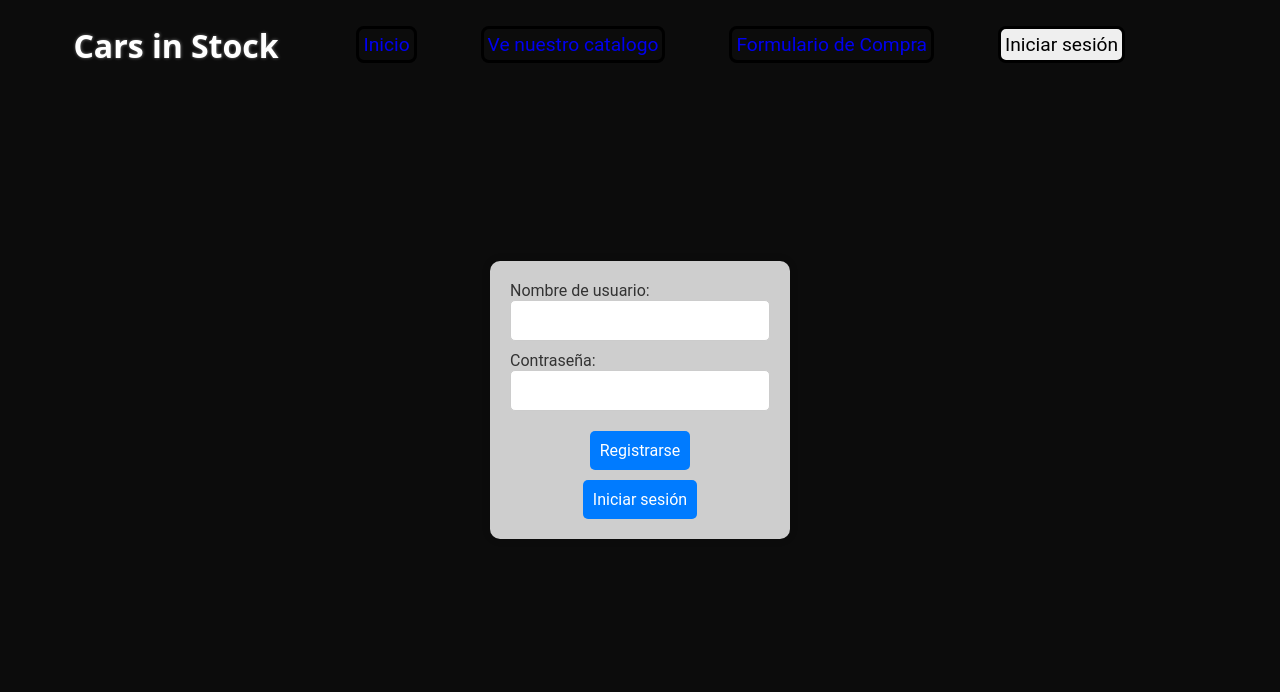
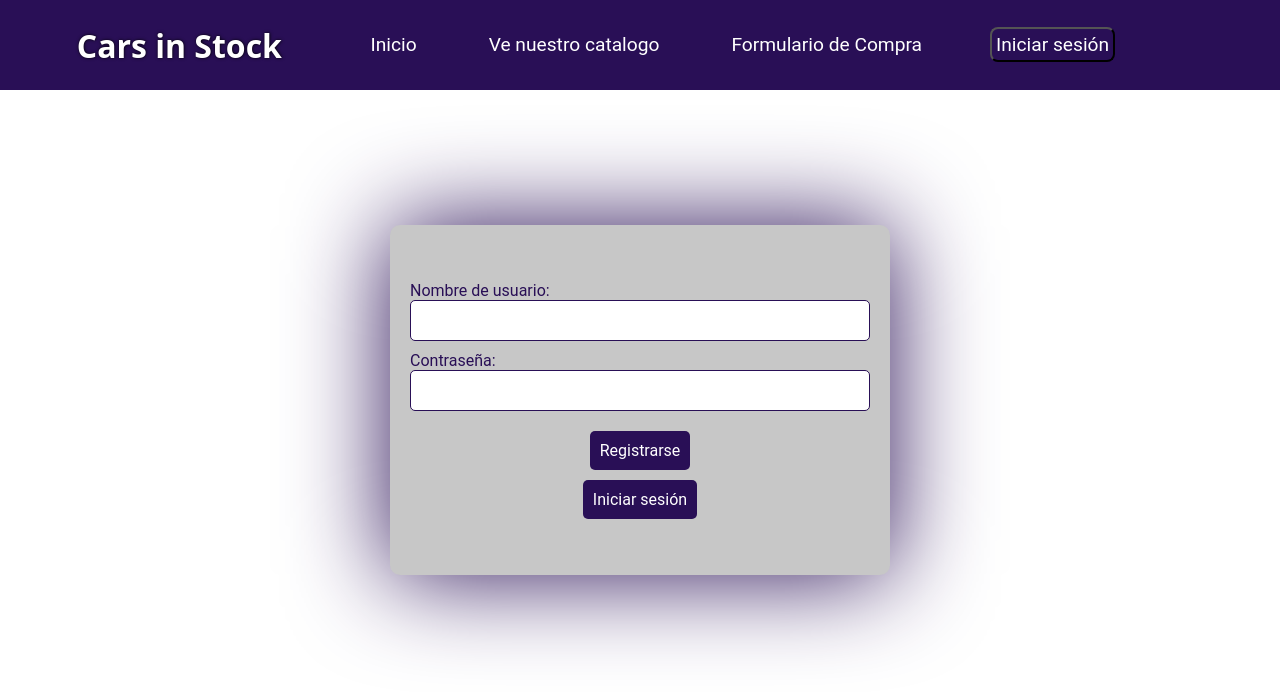
Before and after one commit to JustKillu/Carritos, a React (Vite) app in the folder frontend/: page /register in a window 1280 px wide. Shown: the top 692 px of the page. Built offline with nearby package versions, Linux system fonts and the light colour scheme.

Commit message:
Cambios de CSS hechos por carmen

```diff
--- a/frontend/src/components/Modelos.jsx
+++ b/frontend/src/components/Modelos.jsx
@@ -23,7 +23,7 @@ function Modelos() {
         <div className='content'>
           <h1>Modelos</h1>
           {modelos ? (
-            <div>
+            <div className='flex'>
               {modelos.map((modelo) => (
                 <div key={modelo.id} className='card'>
                   <img src={modelo.Img} alt={modelo.Modelo} />
--- a/frontend/src/components/styles/Login.css
+++ b/frontend/src/components/styles/Login.css
@@ -1,3 +1,8 @@
+:root {
+    --background-color: black;
+    --purpura: #290F56;
+    --text-color: #fff;
+}
 .Videoparallax {
     position: fixed;
     top: 0;
@@ -36,13 +41,13 @@
     flex-direction: column;
     justify-content: center;
     align-items: center;
-    width: 300px;
-    margin: 0 auto;
+    width: 500px;
+    height: 350px;
     padding: 20px;
     border-radius: 10px;
-    background: rgba(255, 255, 255, 0.8);
+    background: #c7c7c7;;
     backdrop-filter: blur(10px);
-    box-shadow: 0 0 10px rgba(0, 0, 0, 0.1);
+    box-shadow: 0 0 100px var(--purpura);
     position: absolute;
     top: 50%;
     left: 50%;
@@ -50,34 +55,35 @@
 }
 
 ._login-title {
-    display: flex;
-    flex-direction: column;
+    text-align: center;
     width: 100%;
     margin-bottom: 10px;
-    font-size: 1rem;
-    color: #333;
+    font-size: 2.5rem;
+    color: var(--purpura);
 }
 
 ._login-input {
     padding: 10px;
     border-radius: 5px;
-    border: 1px solid #ccc;
+    margin: 6px 30px;
+    border: 1px solid var(--purpura);
     font-size: 1rem;
 }
 
 ._login-submit, ._login-container ._register-button {
-    margin-top: 10px;
+    margin: 6px 100px;
     padding: 10px;
-    border-radius: 5px;
-    border: none;
-    background-color: #007BFF;
+    border-radius: 10px;
+    background-color: var(--purpura);
     color: white;
     font-size: 1rem;
     cursor: pointer;
 }
 
 ._login-submit:hover, ._login-container ._register-button:hover {
-    background-color: #0056b3;
+    background-color: #452a72a9;
+    color: var(--text-color);
+    border: 1px solid var(--purpura);
 }
 
 ._login-error {
@@ -100,7 +106,7 @@
     padding: 10px;
     border-radius: 5px;
     border: none;
-    background-color: #007BFF;
+    background-color: var(--purpura);
     color: white;
     font-size: 1rem;
     cursor: pointer;
--- a/frontend/src/components/styles/Modelos.css
+++ b/frontend/src/components/styles/Modelos.css
@@ -7,13 +7,13 @@
 }
 .content{
     display: flex;
-    width: 40%;
+    width: 60%;
     padding: 20px;
     text-align: justify;
     flex-direction: column;
     align-items: center;
     justify-content: center;
-    margin-top: 90px;
+    margin-top: 100px;
 }
 .wrapper{
     height: 100vh;
@@ -22,6 +22,8 @@
     perspective: 10px;
     margin: 0;
     padding: 0;
+    justify-content: center;
+    align-items: center;
 }
 
 .titulo{
@@ -105,16 +107,31 @@
     border-radius: 5px;
     padding: 15px;
     margin: 15px;
-    text-align: center;
+    text-align:center;
     background-color: white;
+    width: 300px;
+
     color: black; /* color del texto dentro de las tarjetas */
+
+  }
+
+  .card:hover {
+    box-shadow: 0 0 5px white;
+    text-shadow: black 0.01em 0.01em 0.01em;
   }
 
   .card img {
-    width: 100%;
+    width: 90%;
     height: auto;
   }
 
   .card h3, .card p {
     color: black; /* color del texto de los títulos y párrafos dentro de las tarjetas */
   }
+
+ .flex{
+    display: flex;
+    flex-direction: row;
+    justify-content: space-around;
+    width: 100%;
+ }
--- a/frontend/src/components/styles/Navb.css
+++ b/frontend/src/components/styles/Navb.css
@@ -2,11 +2,12 @@
 
 :root {
     --background-color: black;
+    --purpura: #290F56;
     --text-color: #fff;
 }
 
 body {
-    background-color: rgb(12, 12, 12);
+    background-color: rgb(255, 255, 255);
 }
 
 * {
@@ -17,7 +18,7 @@ body {
 }
 
 .bg-color {
-    background-color: var(--background-color);
+    background-color: var(var(--purpura));
 }
 
 .text-color {
@@ -36,7 +37,7 @@ header {
     font-size: 2rem;
     font-family: system-ui, -apple-system, BlinkMacSystemFont, 'Segoe UI', Roboto, Oxygen, Ubuntu, Cantarell, 'Open Sans', 'Helvetica Neue', sans-serif;
     text-align: center;
-    text-shadow: gray 0.01em 0.01em 0.1em;
+    text-shadow: rgb(0, 0, 0) 0.01em 0.01em 0.1em;
 }
 
 .header {
@@ -45,24 +46,17 @@ header {
     height: 90px;
     width: 100%;
     padding: 0 2rem;
-    display: flex;
     align-items: center;
     justify-content: space-around;
-    background-color: transparent;
+    background-color: var(--purpura);
     color: var(--text-color);
 }
 
 .nav {
-    position: fixed;
-    z-index: 999;
-    height: 90px;
-    width: 100%;
     padding: 0 2rem;
     display: flex;
     align-items: center;
     justify-content: space-around;
-    background-color: rgba(128, 128, 128, 0.333);
-    color: var(--text-color);
     border-radius: 2px;
 }
 
@@ -78,14 +72,15 @@ header {
     text-decoration: none;
     transition: 0.5s;
     border-radius: 0.5rem;
-    border: var(--background-color) solid;
+    color:var(--text-color);
     padding: 4px;
+}.login-button{
+    background: none;
 }
-
 .box:hover,
 .nav-link:hover {
-    color: var(--background-color);
-    background-color: var(--text-color);
+    background-color:var(--purpura);
+    border: var(--text-color) solid;
     padding: 8px;
 }
 
@@ -127,12 +122,16 @@ nav {
         align-items: center;
         justify-content: center;
         gap: 1.5rem;
-        background-color: gray;
+        color: var(--text-color);
         transition: 1s;
+        background-color: var(--purpura)
     }
+
+
 
     header .responsive_nav {
         transform: translateY(100vh);
+        ;
     }
 
     nav .nav-close-btn {
@@ -146,7 +145,7 @@ nav {
     }
 }
 .active {
-    color: var(--background-color);
-    background-color: var(--text-color);
+    color: var(var(--purpura));
+
     padding: 8px;
 }
--- a/frontend/src/components/styles/Register.css
+++ b/frontend/src/components/styles/Register.css
@@ -3,18 +3,18 @@
     flex-direction: column;
     justify-content: center;
     align-items: center;
-    width: 300px;
-    margin: 0 auto; /* Cambia el margen superior a 0 para centrar verticalmente */
+    width: 500px;
+    height: 350px;
     padding: 20px;
     border-radius: 10px;
-    background: rgba(255, 255, 255, 0.8);
+    background: #c7c7c7;
     backdrop-filter: blur(10px);
-    box-shadow: 0 0 10px rgba(0, 0, 0, 0.1);
-    position: absolute; /* Agrega posición absoluta */
-    top: 50%; /* Centra verticalmente */
-    left: 50%; /* Centra horizontalmente */
-    transform: translate(-50%, -50%); /* Ajusta la posición para centrar perfectamente */
-}
+    box-shadow: 0 0 100px var(--purpura);
+    position: absolute;
+    top: 50%;
+    left: 50%;
+    transform: translate(-50%, -50%); }
+
 
 .register label {
     display: flex;
@@ -22,14 +22,14 @@
     width: 100%;
     margin-bottom: 10px;
     font-size: 1rem;
-    color: #333;
+    color: var(--purpura);
 }
 
 .register input[type="text"],
 .register input[type="password"] {
     padding: 10px;
     border-radius: 5px;
-    border: 1px solid #ccc;
+    border: 1px solid var(--purpura);
     font-size: 1rem;
 }
 
@@ -39,7 +39,7 @@
     padding: 10px;
     border-radius: 5px;
     border: none;
-    background-color: #007BFF;
+    background-color: var(--purpura);
     color: white;
     font-size: 1rem;
     cursor: pointer;
@@ -47,7 +47,7 @@
 
 .register input[type="submit"]:hover,
 .register .login-button:hover {
-    background-color: #0056b3;
+    background-color: #452a72a9;
 }
 
 .error {
```
Also changed, not shown: 1 other file (tests, documents, lock files or other folders).
